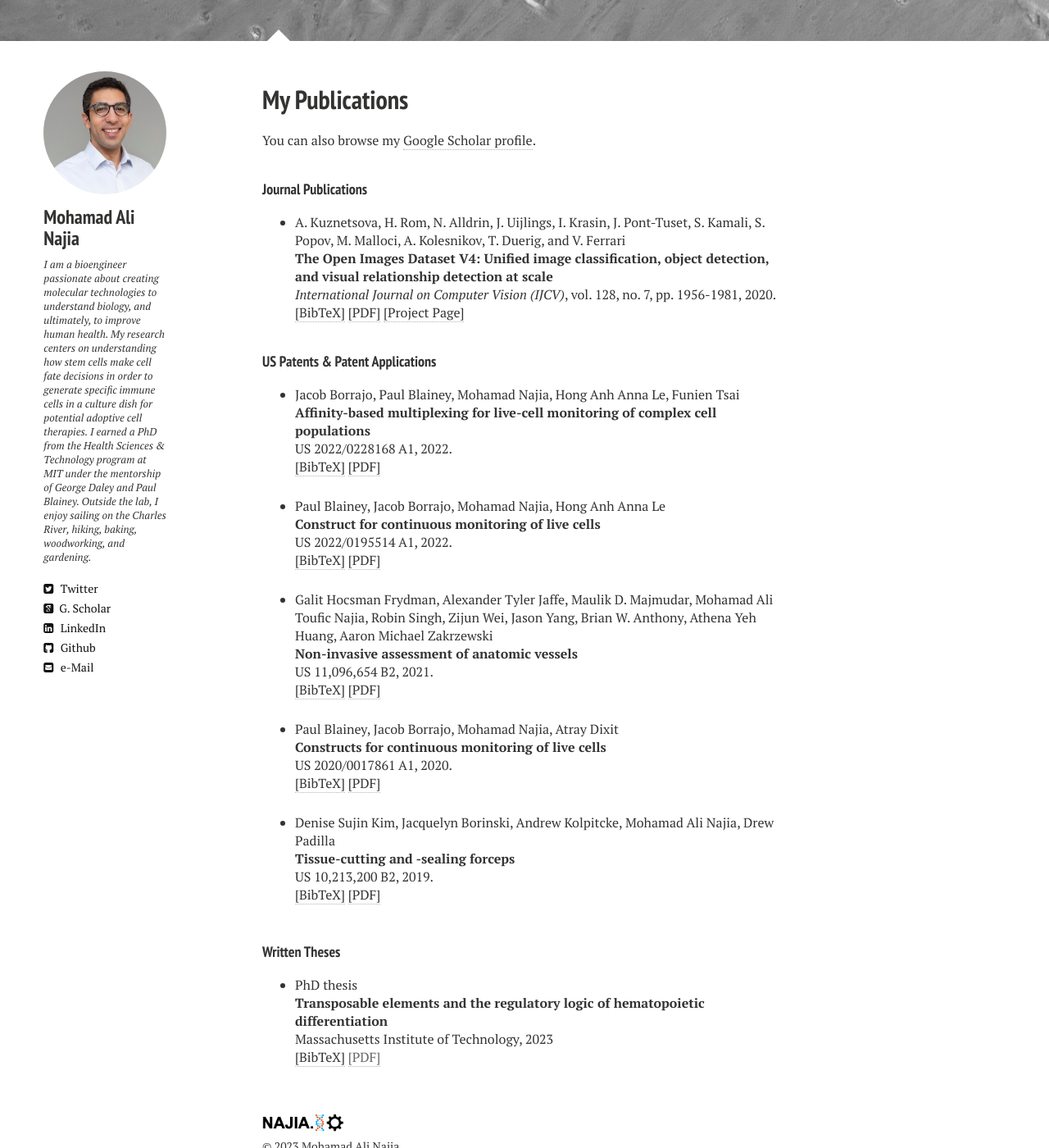
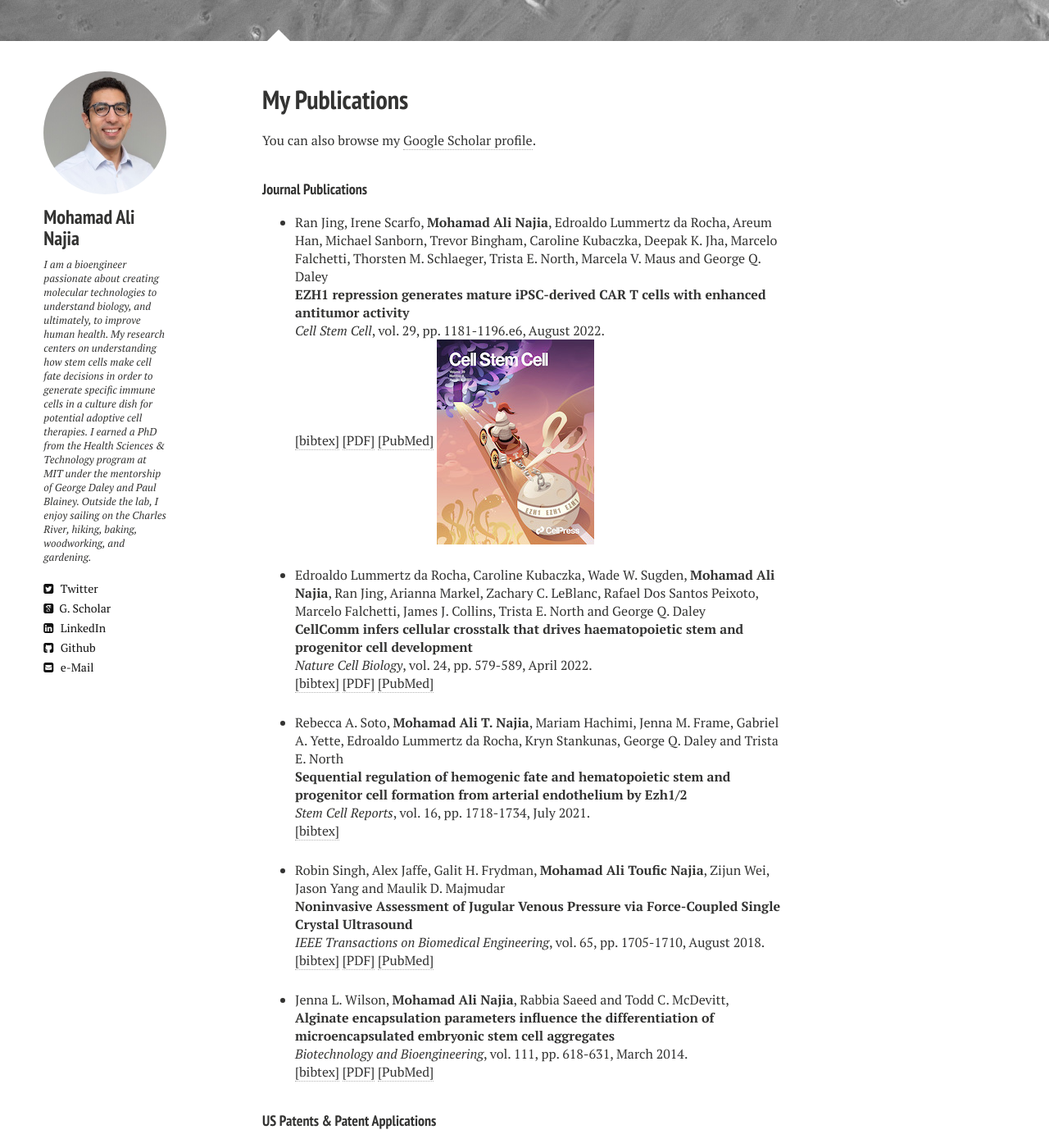
Before and after one commit to mnajia/mnajia.github.io, a Jekyll site: the page built from publications.md, in a window 1280 px wide and 1400 px high, scrolled down 308 px. Shown: the whole window at 82% size. Built offline with Jekyll 4.4.1, drawn with Linux system fonts in a browser that asks for light colours; nearby versions of some CDN libraries; some of the changed text lies outside the part shown.

Commit message:
first commit

```diff
--- a/_layouts/publications.html
+++ b/_layouts/publications.html
@@ -82,36 +82,147 @@
 												{{ content }}
 
 
+												<!-- PREPRINTS -->
+
+												<!-- <h4 style="margin-bottom:0px;padding-top:10px;">Pre-print Papers</h4> -->
+
+												<!-- <ul class="biblist"> -->
+
+
+
+												<!-- </ul> -->
+
+
+
+
 												<!-- JOURNAL PUBLICATIONS -->
 												<h4 style="margin-bottom:0px;padding-top:10px;">Journal Publications</h4>
 
 												<ul class="biblist">
-													 <!-- Item: Kuznetsova2020 -->
-													 <li >
-															<p>
-																 A. Kuznetsova, H. Rom, N. Alldrin, J. Uijlings, I. Krasin, J. Pont-Tuset, S. Kamali, S. Popov, M. Malloci, A. Kolesnikov, T. Duerig, and V. Ferrari
-																 <br><b>The Open Images Dataset V4: Unified image classification, object detection, and visual relationship detection at scale</b><br>
-																 <i>International Journal on Computer Vision (IJCV)</i>, vol. 128, no. 7, pp. 1956-1981, 2020.
-																 <br />
-																 <a href="javascript:toggleBibtex('Kuznetsova2020')">[BibTeX]</a>
-																 <a href="https://arxiv.org/abs/1811.00982" target="_blank">[PDF]</a> <a href="https://storage.googleapis.com/openimages/web/index.html"  target="_blank">[Project Page]</a>
-															</p>
-															<div id="bib_Kuznetsova2020" class="bibtex noshow">
-																 <pre>
-@article{Kuznetsova2020,
-	author = {Alina Kuznetsova and Hassan Rom and Neil Alldrin and Jasper Uijlings and Ivan Krasin and Jordi Pont-Tuset and Shahab Kamali and Stefan Popov and Matteo Malloci and Alexander Kolesnikov and Tom Duerig and Vittorio Ferrari},
-	title = {The Open Images Dataset V4: Unified image classification, object detection, and visual relationship detection at scale},
-	year = {2020},
-	number = {7},
-	volume = {128},
-	pages={1956-1981},
-	journal = {IJCV}
+
+<!-- Item: Jing2022 -->
+<li ><p>
+Ran Jing, Irene Scarfo, <b>Mohamad Ali Najia</b>, Edroaldo Lummertz da Rocha, Areum Han, Michael Sanborn, Trevor Bingham, Caroline Kubaczka, Deepak K. Jha, Marcelo Falchetti, Thorsten M. Schlaeger, Trista E. North, Marcela V. Maus and George Q. Daley
+<br><b>EZH1 repression generates mature iPSC-derived CAR T cells with enhanced antitumor activity</b><br>
+<i>Cell Stem Cell</i>, vol. 29, pp. 1181-1196.e6, August 2022.
+<br />
+<a href="javascript:toggleBibtex('Jing2022')">[bibtex]</a>
+<a href="https://www.cell.com/cell-stem-cell/pdf/S1934-5909(22)00295-8.pdf" target="_blank">[PDF]</a> <a href="https://pubmed.ncbi.nlm.nih.gov/35931029/"  target="_blank">[PubMed]</a>
+<img src="{{ site.url }}/images/Jing2022_CellStemCell_Cover.jpg" alt="Jing2022_CellStemCell_Cover">
+</p>
+<div id="bib_Jing2022" class="bibtex noshow">
+<pre>
+@article{Jing2022,
+  author = {Jing, Ran and Scarfo, Irene and Najia, Mohamad Ali and Lummertz da Rocha, Edroaldo and Han, Areum and Sanborn, Michael and Bingham, Trevor and Kubaczka, Caroline and Jha, Deepak K. and Falchetti, Marcelo and Schlaeger, Thorsten M. and North, Trista E. and Maus, Marcela V. and Daley, George Q.},
+  title = {EZH1 repression generates mature iPSC-derived CAR T cells with enhanced antitumor activity.},
+  journal = {Cell Stem Cell},
+  year = {2022},
+  volume = {29},
+  pages = {1181--1196.e6},
+  doi = {https://doi.org/10.1016/j.stem.2022.06.014}
 }
 </pre>
-															</div>
-													 </li>
+</div>
+</li>
 
 
+<!-- Item: LummertzdaRocha2022 -->
+<li ><p>
+Edroaldo Lummertz da Rocha, Caroline Kubaczka, Wade W. Sugden, <b>Mohamad Ali Najia</b>, Ran Jing, Arianna Markel, Zachary C. LeBlanc, Rafael Dos Santos Peixoto, Marcelo Falchetti, James J. Collins, Trista E. North and George Q. Daley
+<br><b>CellComm infers cellular crosstalk that drives haematopoietic stem and progenitor cell development</b><br>
+<i>Nature Cell Biology</i>, vol. 24, pp. 579-589, April 2022.
+<br />
+<a href="javascript:toggleBibtex('LummertzdaRocha2022')">[bibtex]</a>
+<a href="https://www.nature.com/articles/s41556-022-00884-1.pdf" target="_blank">[PDF]</a> <a href="https://pubmed.ncbi.nlm.nih.gov/35414020/"  target="_blank">[PubMed]</a>
+</p>
+<div id="bib_LummertzdaRocha2022" class="bibtex noshow">
+<pre>
+@article{LummertzdaRocha2022,
+  author = {Lummertz da Rocha, Edroaldo and Kubaczka, Caroline and Sugden, Wade W. and Najia, Mohamad Ali and Jing, Ran and Markel, Arianna and LeBlanc, Zachary C. and Dos Santos Peixoto, Rafael and Falchetti, Marcelo and Collins, James J. and North, Trista E. and Daley, George Q.},
+  title = {CellComm infers cellular crosstalk that drives haematopoietic stem and progenitor cell development.},
+  journal = {Nature Cell Biology},
+  year = {2022},
+  volume = {24},
+  pages = {579--589},
+  doi = {https://doi.org/10.1038/s41556-022-00884-1}
+}
+</pre>
+</div>
+</li>
+
+
+<!-- Item: Soto2021 -->
+<li ><p>
+Rebecca A. Soto, <b>Mohamad Ali T. Najia</b>, Mariam Hachimi, Jenna M. Frame, Gabriel A. Yette, Edroaldo Lummertz da Rocha, Kryn Stankunas, George Q. Daley and Trista E. North
+<br><b>Sequential regulation of hemogenic fate and hematopoietic stem and progenitor cell formation from arterial endothelium by Ezh1/2</b><br>
+<i>Stem Cell Reports</i>, vol. 16, pp. 1718-1734, July 2021.
+<br />
+<a href="javascript:toggleBibtex('Soto2021')">[bibtex]</a>
+</p>
+<div id="bib_Soto2021" class="bibtex noshow">
+<pre>
+@article{Soto2021,
+  author = {Soto, Rebecca A. and Najia, Mohamad Ali T. and Hachimi, Mariam and Frame, Jenna M. and Yette, Gabriel A. and Lummertz da Rocha, Edroaldo and Stankunas, Kryn and Daley, George Q. and North, Trista E.},
+  title = {Sequential regulation of hemogenic fate and hematopoietic stem and progenitor cell formation from arterial endothelium by Ezh1/2.},
+  journal = {Stem Cell Reports},
+  year = {2021},
+  volume = {16},
+  pages = {1718--1734},
+  doi = {https://doi.org/10.1016/j.stemcr.2021.05.014}
+}
+</pre>
+</div>
+</li>
+
+
+<!-- Item: Singh2018 -->
+<li ><p>
+Robin Singh, Alex Jaffe, Galit H. Frydman, <b>Mohamad Ali Toufic Najia</b>, Zijun Wei, Jason Yang and Maulik D. Majmudar
+<br><b>Noninvasive Assessment of Jugular Venous Pressure via Force-Coupled Single Crystal Ultrasound</b><br>
+<i>IEEE Transactions on Biomedical Engineering</i>, vol. 65, pp. 1705-1710, August 2018.
+<br />
+<a href="javascript:toggleBibtex('Singh2018')">[bibtex]</a>
+<a href="https://ieeexplore.ieee.org/document/8089451" target="_blank">[PDF]</a> <a href="https://pubmed.ncbi.nlm.nih.gov/29989920/"  target="_blank">[PubMed]</a>
+</p>
+<div id="bib_Singh2018" class="bibtex noshow">
+<pre>
+@article{Singh2018,
+  author = {Singh, Robin and Jaffe, Alex and Frydman, Galit H. and Najia, Mohamad Ali Toufic and Wei, Zijun and Yang, Jason and Majmudar, Maulik D.},
+  title = {Noninvasive Assessment of Jugular Venous Pressure via Force-Coupled Single Crystal Ultrasound.},
+  journal = {IEEE Transactions on Biomedical Engineering},
+  year = {2018},
+  volume = {65},
+  pages = {1705--1710},
+  doi = {https://doi.org/10.1109/TBME.2017.2767828}
+}
+</pre>
+</div>
+</li>
+
+
+<!-- Item: Wilson2014 -->
+<li ><p>
+Jenna L. Wilson, <b>Mohamad Ali Najia</b>, Rabbia Saeed and Todd C. McDevitt,
+<br><b>Alginate encapsulation parameters influence the differentiation of microencapsulated embryonic stem cell aggregates</b><br>
+<i>Biotechnology and Bioengineering</i>, vol. 111, pp. 618-631, March 2014.
+<br />
+<a href="javascript:toggleBibtex('Wilson2014')">[bibtex]</a>
+<a href="https://www.ncbi.nlm.nih.gov/pmc/articles/PMC4163549/pdf/nihms624866.pdf" target="_blank">[PDF]</a> <a href="https://pubmed.ncbi.nlm.nih.gov/24166004/"  target="_blank">[PubMed]</a>
+</p>
+<div id="bib_Wilson2014" class="bibtex noshow">
+<pre>
+@article{Wilson2014,
+  author = {Wilson, Jenna L. and Najia, Mohamad Ali and Saeed, Rabbia and McDevitt, Todd C.},
+  title = {Alginate encapsulation parameters influence the differentiation of microencapsulated embryonic stem cell aggregates.},
+  journal = {Biotechnology and Bioengineering},
+  year = {2014},
+  volume = {111},
+  pages = {618--631},
+  doi = {https://doi.org/10.1002/bit.25121}
+}
+</pre>
+</div>
+</li>
 
 												</ul  >
 
@@ -123,7 +234,7 @@
 													<!-- Item: Borrajo2022 -->
 													 <li >
 															<p>
-																 Jacob Borrajo, Paul Blainey, Mohamad Najia, Hong Anh Anna Le, Funien Tsai<br>
+																 Jacob Borrajo, Paul Blainey, <b>Mohamad Najia</b>, Hong Anh Anna Le, Funien Tsai<br>
 																 <b>Affinity-based multiplexing for live-cell monitoring of complex cell populations</b><br>
 																 US 2022/0228168 A1, 2022.
 																 <br />
@@ -150,7 +261,7 @@
 													<!-- Item: Blainey2022 -->
 													 <li >
 															<p>
-																 Paul Blainey, Jacob Borrajo, Mohamad Najia, Hong Anh Anna Le<br>
+																 Paul Blainey, Jacob Borrajo, <b>Mohamad Najia</b>, Hong Anh Anna Le<br>
 																 <b>Construct for continuous monitoring of live cells</b><br>
 																 US 2022/0195514 A1, 2022.
 																 <br />
@@ -175,7 +286,7 @@
 													<!-- Item: Frydman2021 -->
 													 <li >
 															<p>
-																 Galit Hocsman Frydman, Alexander Tyler Jaffe, Maulik D. Majmudar, Mohamad Ali Toufic Najia, Robin Singh, Zijun Wei, Jason Yang, Brian W. Anthony, Athena Yeh Huang, Aaron Michael Zakrzewski<br>
+																 Galit Hocsman Frydman, Alexander Tyler Jaffe, Maulik D. Majmudar, <b>Mohamad Ali Toufic Najia</b>, Robin Singh, Zijun Wei, Jason Yang, Brian W. Anthony, Athena Yeh Huang, Aaron Michael Zakrzewski<br>
 																 <b>Non-invasive assessment of anatomic vessels</b><br>
 																 US 11,096,654 B2, 2021.
 																 <br />
@@ -199,7 +310,7 @@
 													 <!-- Item: Blainey2020 -->
 													 <li >
 															<p>
-																 Paul Blainey, Jacob Borrajo, Mohamad Najia, Atray Dixit<br>
+																 Paul Blainey, Jacob Borrajo, <b>Mohamad Najia</b>, Atray Dixit<br>
 																 <b>Constructs for continuous monitoring of live cells</b><br>
 																 US 2020/0017861 A1, 2020.
 																 <br />
@@ -225,7 +336,7 @@
 													 <!-- Item: Kim2019 -->
 													 <li >
 															<p>
-																 Denise Sujin Kim, Jacquelyn Borinski, Andrew Kolpitcke, Mohamad Ali Najia, Drew Padilla<br>
+																 Denise Sujin Kim, Jacquelyn Borinski, Andrew Kolpitcke, <b>Mohamad Ali Najia</b>, Drew Padilla<br>
 																 <b>Tissue-cutting and -sealing forceps</b><br>
 																 US 10,213,200 B2, 2019.
 																 <br />
```
Also changed, not shown: images/Jing2022_CellStemCell_Cover.jpg (added).
